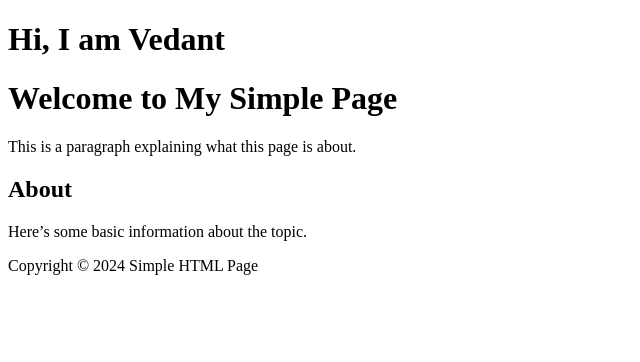
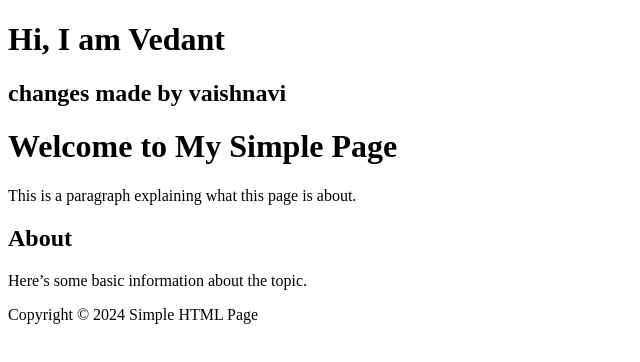
Before and after one commit to Vedantimane/practise, a plain HTML site: page index.html in a window 1280 px wide. Shown: the whole page, without its empty margins (0-640 px from the left). Drawn offline with Linux system fonts and the light colour scheme.

Commit message:
commit by vaishnavi

```diff
--- a/index.html
+++ b/index.html
@@ -7,6 +7,7 @@
 </head>
 <body>
     <h1>Hi, I am Vedant </h1>
+    <h2> changes made by vaishnavi</h2>
 
     <h1>Welcome to My Simple Page</h1>
     <p>This is a paragraph explaining what this page is about.</p>
```
